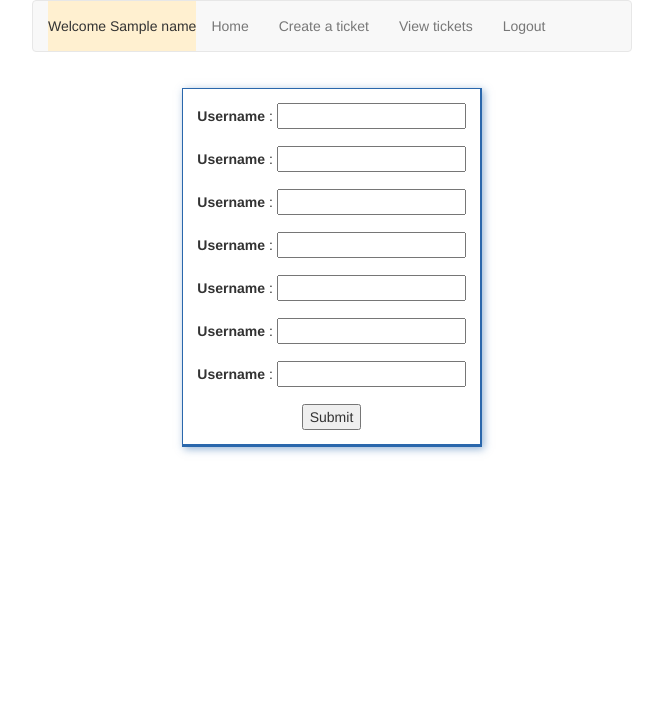
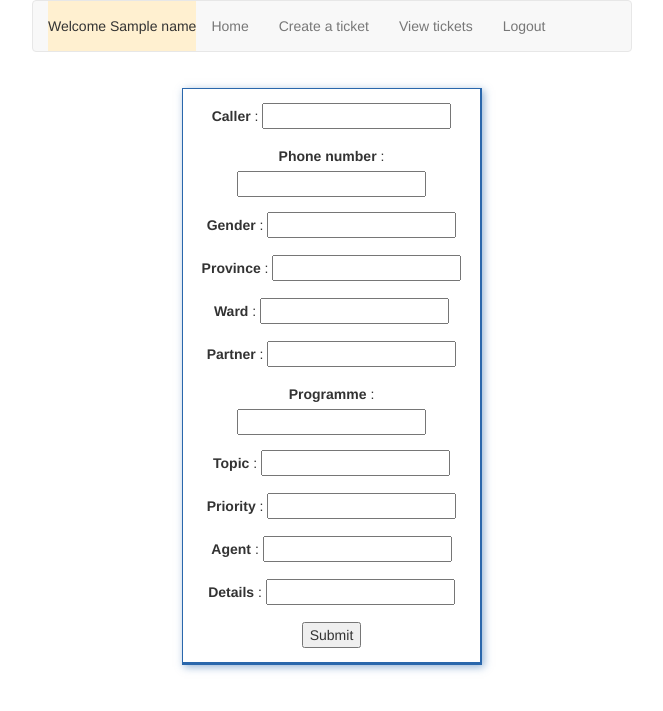
Before and after one commit to alklyn/cfm, a Python web app: template app/templates/create_ticket.html in a window 1280 px wide. Shown: the top 711 px of the page, without its empty margins (308-971 px from the left). Run offline with Jinja, Linux system fonts and the light colour scheme; the template is opened without the code that fills it: most values are stand-ins (such as "Sample title", 1, 10 or a date in 2020); form fields are guessed from the names that the template uses; some libraries are stand-ins or nearby versions.

Commit message:
Add form for creatin a ticket.

```diff
--- a/app/static/styles/base.css
+++ b/app/static/styles/base.css
@@ -14,13 +14,13 @@ button {
 .error_message{
     color: #FF0000;
 }
-.loginbox {
+
+.loginbox, .ticket {
     border:1px solid #2a67ac;
     border-right:2px solid #2a67ac;
     border-bottom:3px solid #2a67ac;
     box-shadow: 2px 2px 8px rgba(42, 103, 172, 0.5);
     background:#FFFFFF;
-    max-width: 300px;
     margin:10% auto 0 auto;
     padding:1em;
     padding-bottom: 1em;
@@ -30,6 +30,9 @@ button {
     box-sizing: border-box;
 }
 
+.loginbox{
+    max-width: 300px;
+}
 
 .nav_custom{
     display: flex;
--- a/app/templates/create_ticket.html
+++ b/app/templates/create_ticket.html
@@ -5,7 +5,7 @@
         <div class="row">
             <div class="col-md-4 col-md-offset-4">
                 <div class="loginbox">
-                    <form action="/validate_login" method="post">
+                    <form method="post">
                         {% with messages = get_flashed_messages() %}
                             {% if messages %}
                             <div class="form-group error_message">
@@ -14,31 +14,47 @@
                             {% endif %}
                         {% endwith %}
                         <div class="form-group">
-                            {{ form.username.label }} : {{ form.username }}
+                            {{ form.caller.label }} : {{ form.caller }}
                         </div>
 
                         <div class="form-group">
-                            {{ form.username.label }} : {{ form.username }}
+                            {{ form.phone_number.label }} : {{ form.phone_number }}
                         </div>
 
                         <div class="form-group">
-                            {{ form.username.label }} : {{ form.username }}
+                            {{ form.gender.label }} : {{ form.gender }}
                         </div>
 
                         <div class="form-group">
-                            {{ form.username.label }} : {{ form.username }}
+                            {{ form.province.label }} : {{ form.province }}
                         </div>
 
                         <div class="form-group">
-                            {{ form.username.label }} : {{ form.username }}
+                            {{ form.ward.label }} : {{ form.ward }}
                         </div>
 
                         <div class="form-group">
-                            {{ form.username.label }} : {{ form.username }}
+                            {{ form.partner.label }} : {{ form.partner }}
                         </div>
 
                         <div class="form-group">
-                            {{ form.username.label }} : {{ form.username }}
+                            {{ form.programme.label }} : {{ form.programme }}
+                        </div>
+
+                        <div class="form-group">
+                            {{ form.topic.label }} : {{ form.topic }}
+                        </div>
+
+                        <div class="form-group">
+                            {{ form.priority.label }} : {{ form.priority }}
+                        </div>
+
+                        <div class="form-group">
+                            {{ form.agent.label }} : {{ form.agent }}
+                        </div>
+
+                        <div class="form-group">
+                            {{ form.details.label }} : {{ form.details }}
                         </div>
 
 
--- a/app/views.py
+++ b/app/views.py
@@ -107,7 +107,7 @@ def create_ticket():
         userid = session["id"]
         data = dbi.get_user_details(where_clause="id = %s", params=(userid, ))
         user_details = data[0]
-        form = CreateTicketForm
+        form = CreateTicketForm()
         return render_template('create_ticket.html',
                                title='Create Ticket',
                                name=user_details["firstname"],
```
Also changed, not shown: app/forms.py (+23 -27 lines).
